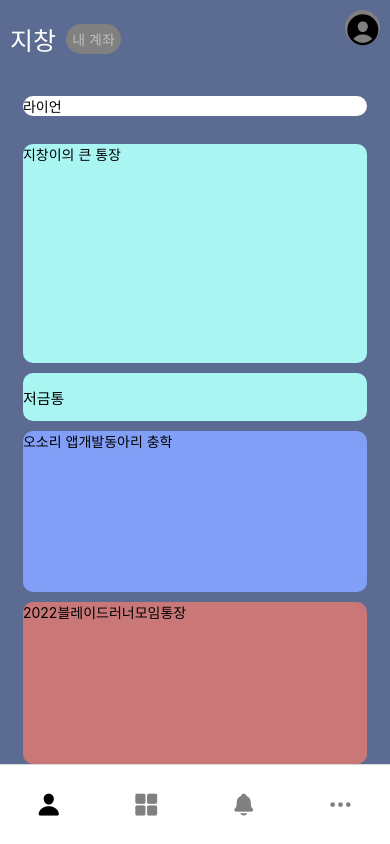
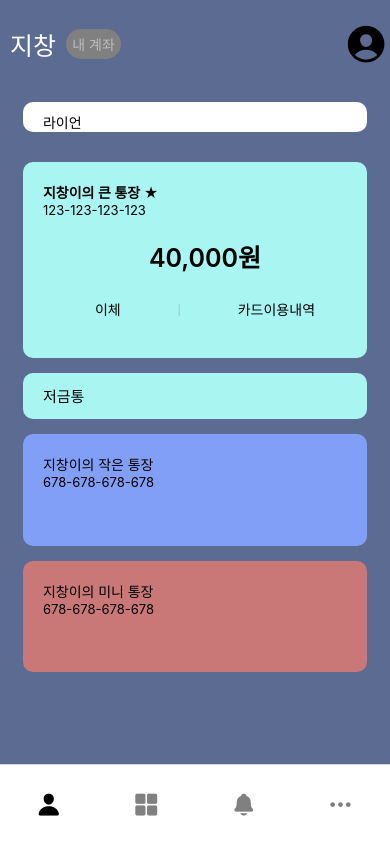
Before and after one commit to MintKangaroo/Clone_Coding, a React Native app in the folder KaKaoBank/: screen / in a window 390 px wide. Built offline with nearby package versions, Linux system fonts and the light colour scheme.

Commit message:
MainPage Design

```diff
--- a/KaKaoBank/src/Data/DataFile.tsx
+++ b/KaKaoBank/src/Data/DataFile.tsx
@@ -3,9 +3,19 @@ export const TextData = {
     name: '지창',
   },
   Account: {
-    1: '지창이의 큰 통장',
+    1: '지창이의 큰 통장 ★',
     2: '저금통',
-    3: '오소리 앱개발동아리 충학',
-    4: '2022블레이드러너모임통장',
+    3: '지창이의 작은 통장',
+    4: '지창이의 미니 통장',
+  },
+  Account_Num: {
+    1: '123-123-123-123',
+    3: '678-678-678-678',
+    4: '678-678-678-678',
+  },
+  Rest_Money: {
+    1: '40,000',
+    3: '20,000',
+    4: '2,000',
   },
 };
--- a/KaKaoBank/src/Screen/AdPage.tsx
+++ b/KaKaoBank/src/Screen/AdPage.tsx
@@ -1,16 +1,16 @@
 import React from 'react';
-import {View, FlatList, Text} from 'react-native';
+import { View, FlatList, Text } from 'react-native';
 
 const Data_list = [
-  {id: '1', data: '라이언'},
-  {id: '2', data: '호랑이'},
-  {id: '3', data: '귀여워'},
+  { id: '1', data: '라이언' },
+  { id: '2', data: '호랑이' },
+  { id: '3', data: '귀여워' },
 ];
 
-const Scroll_Data = ({item}: any) => {
+const Scroll_Data = ({ item }: any) => {
   return (
-    <View style={{width: 450}}>
-      <Text>{item.data}</Text>
+    <View style={{ width: 450 }}>
+      <Text style={{ fontWeight: '500' }}>{item.data}</Text>
     </View>
   );
 };
@@ -20,11 +20,8 @@ export const AdPage = () => {
     <FlatList
       data={Data_list}
       renderItem={Scroll_Data}
-      extraData={(item: {id: any}) => item.id}
-      style={{
-        backgroundColor: 'white',
-        borderRadius: 15,
-      }}
+      extraData={(item: { id: any }) => item.id}
+      style={{ marginTop: 10, marginLeft: 20 }}
       horizontal={true}
       pagingEnabled={true}
       showsHorizontalScrollIndicator={false}
--- a/KaKaoBank/src/Screen/Main.tsx
+++ b/KaKaoBank/src/Screen/Main.tsx
@@ -4,8 +4,8 @@ import {
   Text,
   StyleSheet,
   TouchableOpacity,
+  SafeAreaView,
   ScrollView,
-  SafeAreaView,
 } from 'react-native';
 import Icon from 'react-native-vector-icons/Ionicons';
 
@@ -13,7 +13,16 @@ import { color } from '../Style/color';
 import { TextData } from '../Data/DataFile';
 import { AdPage } from './AdPage';
 
+//스크린의 가로 세로 크기 구하는 식
+
+import { Dimensions } from 'react-native';
+
+const Screen_Height = Dimensions.get('window').height;
+const Screen_chartWidth = Dimensions.get('window').width;
+
 const num = 100;
+
+//TODO: setState로 Data불러오는 과정 구현
 
 export default function ({ navigation }: any) {
   return (
@@ -23,7 +32,7 @@ export default function ({ navigation }: any) {
           style={{
             marginTop: 10,
             marginBottom: 10,
-            flex: 1,
+            height: Screen_Height * 0.08,
             flexDirection: 'row',
             justifyContent: 'space-between',
           }}
@@ -35,21 +44,24 @@ export default function ({ navigation }: any) {
             </TouchableOpacity>
           </View>
           <View>
-            <TouchableOpacity style={main_page.profile_custom}>
-              <Icon name="person-circle" size={38} />
+            <TouchableOpacity style={{ marginTop: 10 }}>
+              <Icon name="person-circle" size={45} />
             </TouchableOpacity>
           </View>
         </View>
+        <ScrollView>
           <View
             style={{
-            flex: 1,
+              height: Screen_Height * 0.07,
               alignItems: 'center',
               justifyContent: 'center',
               flexDirection: 'row',
             }}
           >
             <View style={{ flex: 1 }} />
-          <View style={{ flex: 15 }}>
+            <View
+              style={{ flex: 15, backgroundColor: 'white', borderRadius: 10 }}
+            >
               <AdPage />
             </View>
 
@@ -57,7 +69,7 @@ export default function ({ navigation }: any) {
           </View>
           <View
             style={{
-            flex: 4,
+              height: Screen_Height * 0.25,
               flexDirection: 'row',
             }}
           >
@@ -67,23 +79,50 @@ export default function ({ navigation }: any) {
                 flex: 15,
                 backgroundColor: '#A9F5F2',
                 borderRadius: 10,
-              marginTop: 10,
+                marginTop: 15,
               }}
             >
-            <View>
-              <Text>{TextData.Account[1]}</Text>
+              <View style={{ marginTop: 20, marginLeft: 20 }}>
+                <Text style={{ fontWeight: '600' }}>{TextData.Account[1]}</Text>
+                <Text style={{ fontSize: 13, fontWeight: '400' }}>
+                  {TextData.Account_Num[1]}
+                </Text>
+                <View
+                  style={{
+                    marginTop: 20,
+                    marginBottom: 25,
+                    justifyContent: 'center',
+                    alignItems: 'center',
+                  }}
+                >
+                  <Text style={{ fontSize: 25, fontWeight: '600' }}>
+                    {TextData.Rest_Money[1]}원
+                  </Text>
+                </View>
+                <View
+                  style={{
+                    flexDirection: 'row',
+                    justifyContent: 'space-between',
+                  }}
+                >
+                  <View />
+                  <Text style={{ fontWeight: '500' }}>이체</Text>
+                  <Text style={{ color: 'grey', opacity: 0.3 }}>ㅣ</Text>
+                  <Text style={{ fontWeight: '500' }}>카드이용내역</Text>
+                  <View />
+                </View>
               </View>
             </View>
             <View style={{ flex: 1 }} />
           </View>
-        <View style={{ flex: 1, flexDirection: 'row' }}>
+          <View style={{ height: Screen_Height * 0.073, flexDirection: 'row' }}>
             <View style={{ flex: 1 }} />
             <View
               style={{
                 flex: 15,
                 backgroundColor: '#A9F5F2',
                 borderRadius: 10,
-              marginTop: 10,
+                marginTop: 15,
               }}
             >
               <View
@@ -91,41 +130,55 @@ export default function ({ navigation }: any) {
                   flex: 1,
                   flexDirection: 'column',
                   justifyContent: 'center',
+                  marginLeft: 20,
                 }}
               >
-              <Text style={{ fontSize: 15 }}>{TextData.Account[2]}</Text>
+                <Text style={{ fontSize: 15, fontWeight: '500' }}>
+                  {TextData.Account[2]}
+                </Text>
               </View>
             </View>
             <View style={{ flex: 1 }} />
           </View>
-        <View style={{ flex: 3, flexDirection: 'row' }}>
+          <View style={{ height: Screen_Height * 0.15, flexDirection: 'row' }}>
             <View style={{ flex: 1 }} />
             <View
               style={{
                 flex: 15,
                 backgroundColor: '#819FF7',
                 borderRadius: 10,
-              marginTop: 10,
+                marginTop: 15,
               }}
             >
-            <Text>{TextData.Account[3]}</Text>
+              <View style={{ marginTop: 20, marginLeft: 20 }}>
+                <Text style={{ fontWeight: '500' }}>{TextData.Account[3]}</Text>
+                <Text style={{ fontSize: 13, fontWeight: '400' }}>
+                  {TextData.Account_Num[3]}
+                </Text>
+              </View>
             </View>
             <View style={{ flex: 1 }} />
           </View>
-        <View style={{ flex: 3, flexDirection: 'row' }}>
+          <View style={{ height: Screen_Height * 0.15, flexDirection: 'row' }}>
             <View style={{ flex: 1 }} />
             <View
               style={{
                 flex: 15,
                 backgroundColor: '#C97777',
                 borderRadius: 10,
-              marginTop: 10,
+                marginTop: 15,
               }}
             >
-            <Text>{TextData.Account[4]}</Text>
+              <View style={{ marginTop: 20, marginLeft: 20 }}>
+                <Text style={{ fontWeight: '500' }}>{TextData.Account[4]}</Text>
+                <Text style={{ fontSize: 13, fontWeight: '400' }}>
+                  {TextData.Account_Num[4]}
+                </Text>
+              </View>
             </View>
             <View style={{ flex: 1 }} />
           </View>
+        </ScrollView>
       </View>
     </SafeAreaView>
   );
@@ -146,11 +199,4 @@ const main_page = StyleSheet.create({
     justifyContent: 'center',
     alignItems: 'center',
   },
-  profile_custom: {
-    width: 35,
-    height: 35,
-    backgroundColor: 'grey',
-    borderRadius: 35,
-    marginRight: 10,
-  },
 });
```
Also changed, not shown: KaKaoBank/.eslintrc.js. Lines whose indentation alone changed are shown as unchanged.
